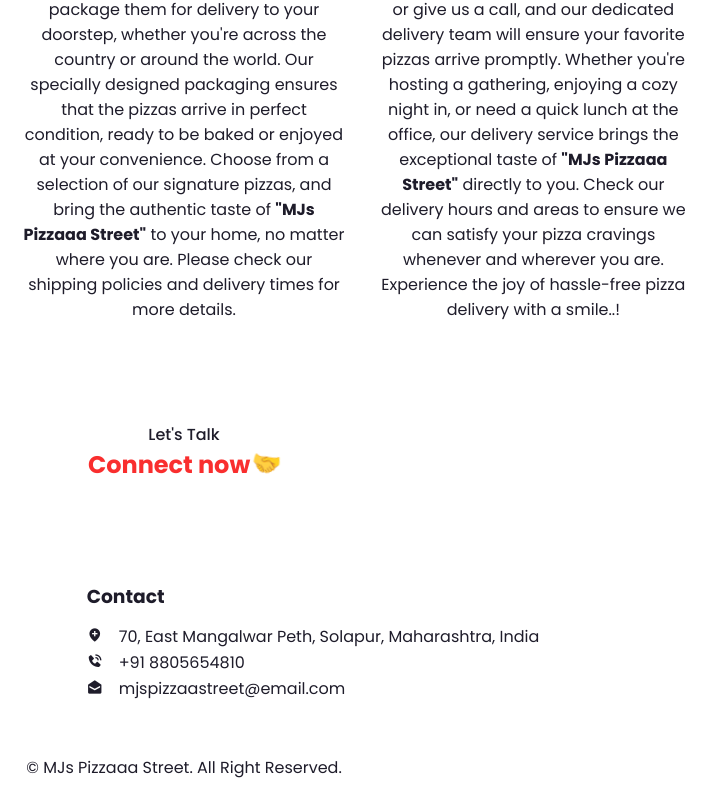
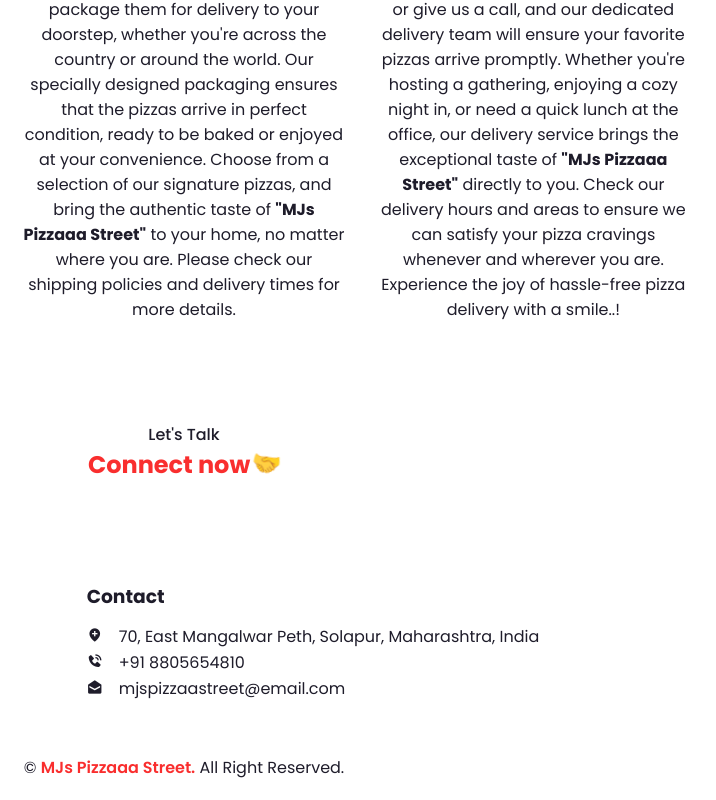
Before and after one commit to manoj-mj2001/MJs_Pizzaaa_Street, a plain HTML site: page index.html in a window 1280 px wide. Shown: the part 2601-3401 px from the top of the page, 456-1172 px from the left. Drawn offline with nearby package versions, Linux system fonts and the light colour scheme.

Commit message:
mjs pizzaaa street

```diff
--- a/index.html
+++ b/index.html
@@ -209,7 +209,7 @@
 
     <!-- Copyright -->
     <div class="copyright">
-        <p>© MJs Pizzaaa Street. All Right Reserved.</p>
+        <p>© <span>MJs Pizzaaa Street.</span> All Right Reserved.</p>
     </div>
   <script src="script.js"></script>
 </body>
--- a/style.css
+++ b/style.css
@@ -444,6 +444,10 @@ color: var(--main-color);
     padding: 20px;
     text-align: center;
 }
+.copyright span {
+     color: var(--main-color);
+     font-weight: 600;
+}
 
 @media (max-width: 921px) {
     header {
```
